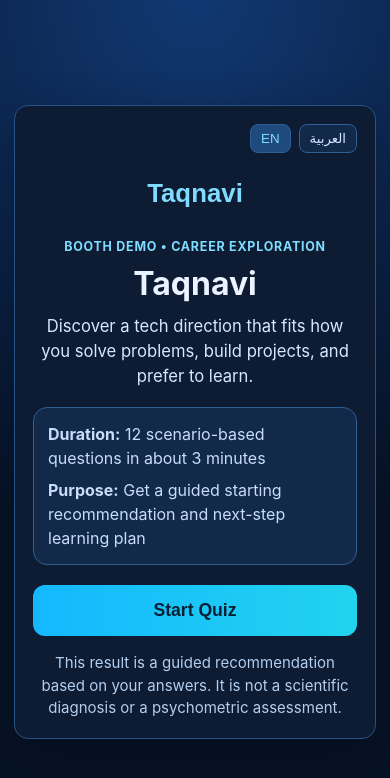
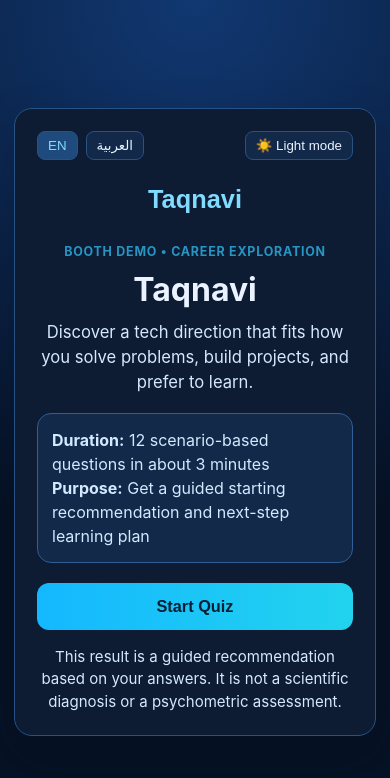
Before and after one commit to mustafaeisa2023-stack/taqnavi, a React (Vite) app: page / in a window 390 px wide. Shown: the top 778 px of the page. Built offline with nearby package versions, Linux system fonts and the light colour scheme.

Commit message:
Sprint 4.6: improve quiz quality and add theme mode

```diff
--- a/src/App.tsx
+++ b/src/App.tsx
@@ -8,6 +8,7 @@ import { buildQuizResult } from './lib/scoring';
 import type { Question } from './types/quiz';
 import './styles.css';
 import { LanguageProvider, useLanguage } from './LanguageContext';
+import { ThemeProvider } from './ThemeContext';
 import { UI_TEXT } from './i18n';
 
 type Stage = 'start' | 'quiz' | 'result';
@@ -18,11 +19,12 @@ function AppInner() {
   const [currentIndex, setCurrentIndex] = useState(0);
   const [answers, setAnswers] = useState<string[]>([]);
   const [error, setError] = useState('');
+  const [sessionSeed, setSessionSeed] = useState('seed-initial');
   const { lang } = useLanguage();
   const t = UI_TEXT[lang];
 
   const result = useMemo(() => (stage === 'result' ? buildQuizResult(quizQuestions, answers) : null), [answers, quizQuestions, stage]);
-  const startQuiz = () => { setQuizQuestions(selectBalancedQuestions(QUESTIONS)); setStage('quiz'); setCurrentIndex(0); setAnswers([]); setError(''); };
+  const startQuiz = () => { setQuizQuestions(selectBalancedQuestions(QUESTIONS)); setStage('quiz'); setCurrentIndex(0); setAnswers([]); setError(''); setSessionSeed(`${Date.now()}`); };
   const handleSelect = (optionId: string) => { const next = [...answers]; next[currentIndex] = optionId; setAnswers(next); setError(''); };
   const handleNext = () => {
     if (!answers[currentIndex]) { setError(t.chooseAnswer); return; }
@@ -32,7 +34,7 @@ function AppInner() {
 
   if (stage === 'start') return <main className="shell"><StartScreen onStart={startQuiz} /></main>;
   if (stage === 'result' && result) return <main className="shell"><ResultScreen result={result} onRestart={startQuiz} /></main>;
-  return <main className="shell"><QuizScreen question={quizQuestions[currentIndex]} index={currentIndex} total={quizQuestions.length} selectedOptionId={answers[currentIndex]} onSelect={handleSelect} onNext={handleNext} error={error} /></main>;
+  return <main className="shell"><QuizScreen question={quizQuestions[currentIndex]} index={currentIndex} total={quizQuestions.length} selectedOptionId={answers[currentIndex]} onSelect={handleSelect} onNext={handleNext} error={error} sessionSeed={sessionSeed} /></main>;
 }
 
-export default function App() { return <LanguageProvider><AppInner /></LanguageProvider>; }
+export default function App() { return <LanguageProvider><ThemeProvider><AppInner /></ThemeProvider></LanguageProvider>; }
--- /dev/null
+++ b/src/ThemeContext.tsx
@@ -0,0 +1,21 @@
+import { createContext, useContext, useEffect, useState } from 'react';
+
+export type ThemeMode = 'dark' | 'light';
+export const THEME_STORAGE_KEY = 'taqnavi_theme';
+
+const ThemeContext = createContext<{theme:ThemeMode; toggleTheme:()=>void}>({ theme: 'dark', toggleTheme: () => {} });
+
+export function ThemeProvider({ children }: { children: React.ReactNode }) {
+  const [theme, setTheme] = useState<ThemeMode>(() => (localStorage.getItem(THEME_STORAGE_KEY) as ThemeMode) || 'dark');
+
+  useEffect(() => {
+    localStorage.setItem(THEME_STORAGE_KEY, theme);
+    document.documentElement.dataset.theme = theme;
+  }, [theme]);
+
+  const toggleTheme = () => setTheme((prev) => (prev === 'dark' ? 'light' : 'dark'));
+
+  return <ThemeContext.Provider value={{ theme, toggleTheme }}>{children}</ThemeContext.Provider>;
+}
+
+export const useTheme = () => useContext(ThemeContext);
--- a/src/components/ResultScreen.tsx
+++ b/src/components/ResultScreen.tsx
@@ -3,6 +3,7 @@ import { ResultCard } from './ResultCard';
 import { useLanguage } from '../LanguageContext';
 import { UI_TEXT } from '../i18n';
 import { LanguageToggle } from './LanguageToggle';
+import { ThemeToggle } from './ThemeToggle';
 
 type ResultScreenProps = { result: QuizResult; onRestart: () => void; };
 
@@ -12,7 +13,7 @@ export function ResultScreen({ result, onRestart }: ResultScreenProps) {
   const t = UI_TEXT[lang];
   return (
     <section className="card result-layout">
-      <LanguageToggle />
+      <div className="toolbar"><LanguageToggle /><ThemeToggle /></div>
       <article className="primary-match"><p className="chip">{t.primaryMatch}</p><h2>{primary.title[lang]}</h2><p className="lead">{primary.shortDescription[lang]}</p></article>
       <section className="content-card"><h3>{t.whyFits}</h3><p>{primary.whyItFits[lang]}</p></section>
       <section className="content-card"><h3>{t.strengths}</h3><ul>{primary.strengths[lang].map((s) => <li key={s}>{s}</li>)}</ul></section>
--- a/src/components/StartScreen.tsx
+++ b/src/components/StartScreen.tsx
@@ -1,6 +1,7 @@
 import { useLanguage } from '../LanguageContext';
 import { UI_TEXT } from '../i18n';
 import { LanguageToggle } from './LanguageToggle';
+import { ThemeToggle } from './ThemeToggle';
 
 type StartScreenProps = { onStart: () => void };
 
@@ -9,7 +10,7 @@ export function StartScreen({ onStart }: StartScreenProps) {
   const t = UI_TEXT[lang];
   return (
     <section className="card center start-screen">
-      <LanguageToggle />
+      <div className="toolbar"><LanguageToggle /><ThemeToggle /></div>
       <img src="/brand/taqnavi-logo.svg" alt={t.logoAlt} className="brand-logo" />
       <p className="eyebrow">{t.booth}</p>
       <h1 className="hero-title">{t.heroTitle}</h1>
--- /dev/null
+++ b/src/components/ThemeToggle.tsx
@@ -0,0 +1,16 @@
+import { useTheme } from '../ThemeContext';
+import { useLanguage } from '../LanguageContext';
+
+export function ThemeToggle() {
+  const { theme, toggleTheme } = useTheme();
+  const { lang } = useLanguage();
+  const label = lang === 'ar'
+    ? (theme === 'dark' ? 'الوضع الفاتح' : 'الوضع الداكن')
+    : (theme === 'dark' ? 'Light mode' : 'Dark mode');
+
+  return (
+    <button type="button" className="theme-toggle" onClick={toggleTheme}>
+      {theme === 'dark' ? '☀️' : '🌙'} {label}
+    </button>
+  );
+}
--- a/src/styles.css
+++ b/src/styles.css
@@ -1,235 +1,61 @@
 :root {
   font-family: Inter, system-ui, sans-serif;
-  color: #eaf3ff;
-  background: #061225;
+}
+
+:root[data-theme='dark'] {
+  --text: #eaf3ff;
+  --bg: #061225;
+  --shell-grad-a: #113872;
+  --card: #0d1b33;
+  --card-border: #275286;
+  --muted: #d4e9ff;
+  --strip: #12294a;
+  --strip-border: #2e5f95;
+  --option: #13294d;
+  --option-border: #2b4f7f;
+}
+
+:root[data-theme='light'] {
+  --text: #10243d;
+  --bg: #f3f8ff;
+  --shell-grad-a: #d8ebff;
+  --card: #ffffff;
+  --card-border: #b9d5f5;
+  --muted: #33506f;
+  --strip: #edf5ff;
+  --strip-border: #bfd9f7;
+  --option: #f2f8ff;
+  --option-border: #bdd7f6;
 }
 
 * { box-sizing: border-box; }
-body { margin: 0; line-height: 1.5; }
-
-.shell {
-  min-height: 100vh;
-  display: grid;
-  place-items: center;
-  padding: 20px 14px;
-  background: radial-gradient(circle at top, #113872 0%, #061225 62%);
-}
-
-.card {
-  width: min(880px, 100%);
-  background: #0d1b33;
-  border: 1px solid #275286;
-  border-radius: 18px;
-  padding: 22px;
-  box-shadow: 0 20px 50px rgb(4 11 24 / 30%);
-}
-
+body { margin: 0; line-height: 1.5; color: var(--text); background: var(--bg); }
+.shell { min-height: 100vh; display: grid; place-items: center; padding: 20px 14px; background: radial-gradient(circle at top, var(--shell-grad-a) 0%, var(--bg) 62%); }
+.card { width: min(880px, 100%); background: var(--card); border: 1px solid var(--card-border); border-radius: 18px; padding: 22px; box-shadow: 0 20px 50px rgb(4 11 24 / 18%); }
 .center { text-align: center; }
 h1, h2, h3 { margin: 0 0 12px; line-height: 1.25; }
 h2 { font-size: clamp(1.25rem, 3vw, 1.8rem); }
-
-.eyebrow {
-  margin: 0 0 8px;
-  color: #7fdcff;
-  font-weight: 700;
-  letter-spacing: .06em;
-  text-transform: uppercase;
-  font-size: .78rem;
-}
-
-.hero-title {
-  font-size: clamp(2rem, 5vw, 3rem);
-  margin-bottom: 10px;
-}
-
-.subtitle {
-  font-size: clamp(1.04rem, 2.6vw, 1.26rem);
-  color: #d4e9ff;
-  max-width: 60ch;
-  margin: 0 auto 18px;
-}
-
-.info-strip {
-  text-align: left;
-  margin: 0 auto 20px;
-  max-width: 680px;
-  padding: 14px;
-  border-radius: 14px;
-  background: #12294a;
-  border: 1px solid #2e5f95;
-}
-
-.info-strip p { margin: 0; color: #c7ddf8; }
-.info-strip p + p { margin-top: 8px; }
-
-.disclaimer {
-  color: #b3ceef;
-  font-size: .94rem;
-  margin: 16px 0 0;
-}
-
-.primary {
-  width: 100%;
-  border: 0;
-  border-radius: 12px;
-  padding: 14px 20px;
-  background: linear-gradient(90deg, #14b8ff, #22d3ee);
-  color: #052034;
-  font-weight: 800;
-  font-size: 1.02rem;
-  cursor: pointer;
-  transition: transform .14s ease, filter .14s ease;
-}
-
-.primary:disabled {
-  cursor: not-allowed;
-  opacity: .5;
-  filter: grayscale(.15);
-}
-
-.primary:hover:not(:disabled),
-.primary:focus-visible:not(:disabled) {
-  transform: translateY(-1px);
-  filter: brightness(1.05);
-}
-
-button:focus-visible {
-  outline: 3px solid #65e8ff;
-  outline-offset: 2px;
-}
-
-.hero-cta {
-  max-width: 420px;
-  margin-inline: auto;
-  font-size: 1.1rem;
-  padding-block: 15px;
-}
-
-.quiz-screen .question-title { margin-top: 6px; }
+.eyebrow { margin: 0 0 8px; color: #2895c2; font-weight: 700; letter-spacing: .06em; text-transform: uppercase; font-size: .78rem; }
+.hero-title { font-size: clamp(2rem, 5vw, 3rem); margin-bottom: 10px; }
+.subtitle { font-size: clamp(1.04rem, 2.6vw, 1.26rem); color: var(--muted); max-width: 60ch; margin: 0 auto 18px; }
+.info-strip { text-align: left; margin: 0 auto 20px; max-width: 680px; padding: 14px; border-radius: 14px; background: var(--strip); border: 1px solid var(--strip-border); }
+.info-strip p { margin: 0; color: var(--muted); }
+.disclaimer { color: var(--muted); font-size: .94rem; margin: 16px 0 0; }
+.primary { width: 100%; border: 0; border-radius: 12px; padding: 14px 20px; background: linear-gradient(90deg, #14b8ff, #22d3ee); color: #052034; font-weight: 800; font-size: 1.02rem; cursor: pointer; }
+.option { text-align: left; width: 100%; border: 1px solid var(--option-border); background: var(--option); color: var(--text); padding: 15px; border-radius: 12px; font-size: 1rem; cursor: pointer; }
+.option.selected { border-color: #2ce1ff; box-shadow: inset 0 0 0 1px #7cecff; }
+.options { display: grid; gap: 12px; margin: 16px 0 18px; }
 .progress-wrap { margin-bottom: 18px; }
-.progress-header {
-  display: flex;
-  justify-content: space-between;
-  align-items: center;
-  color: #b9d4f4;
-  margin-bottom: 10px;
-}
-
-.progress-step { font-weight: 600; }
-.progress-percent { font-weight: 700; color: #8ae7ff; }
-.progress-track {
-  width: 100%;
-  height: 12px;
-  background: #193256;
-  border-radius: 999px;
-  overflow: hidden;
-  margin-bottom: 6px;
-}
-
+.progress-track { width: 100%; height: 12px; background: #193256; border-radius: 999px; overflow: hidden; margin-bottom: 6px; }
 .progress-fill { height: 100%; background: linear-gradient(90deg, #22d3ee, #14b8ff); }
-.options { display: grid; gap: 12px; margin: 16px 0 18px; }
-.option {
-  text-align: left;
-  width: 100%;
-  border: 1px solid #2b4f7f;
-  background: #13294d;
-  color: #ebf4ff;
-  padding: 15px;
-  border-radius: 12px;
-  font-size: 1rem;
-  cursor: pointer;
-  transition: background-color .14s ease, border-color .14s ease, transform .14s ease;
-}
-
-.option:hover,
-.option:focus-visible {
-  border-color: #66dfff;
-  background: #17335e;
-  transform: translateY(-1px);
-}
-
-.option.selected {
-  border-color: #2ce1ff;
-  background: #1a3d6c;
-  box-shadow: inset 0 0 0 1px #7cecff;
-}
-
-.error { color: #ffc2c2; margin-top: -4px; }
-ul, ol { margin: 8px 0 0 20px; }
-.path-list { padding-left: 4px; }
-
-.result-layout { display: grid; gap: 12px; }
-.primary-match {
-  padding: 16px;
-  border: 1px solid #3b73ae;
-  border-radius: 14px;
-  background: linear-gradient(180deg, #144177, #0f2b4f);
-}
-
-.lead { color: #d7ebff; margin: 0; }
-.chip {
-  display: inline-block;
-  background: #123a67;
-  border: 1px solid #3b73ae;
-  padding: 5px 10px;
-  border-radius: 999px;
-  margin-bottom: 10px;
-  color: #97ebff;
-  font-weight: 700;
-}
-
-.content-card {
-  padding: 14px;
-  background: #11284a;
-  border-radius: 12px;
-  border: 1px solid #2c517f;
-}
-
+.content-card,.primary-match,.result-card,.lang-toggle button,.theme-toggle { border: 1px solid var(--card-border); }
+.content-card { padding: 14px; background: var(--strip); border-radius: 12px; }
 .top3 { display: grid; gap: 10px; margin-top: 10px; }
-.result-card {
-  display: grid;
-  grid-template-columns: auto 1fr auto;
-  gap: 12px;
-  align-items: start;
-  padding: 12px;
-  background: #0f223f;
-  border-radius: 12px;
-  border: 1px solid #336393;
-}
-
-.result-rank {
-  min-width: 36px;
-  height: 36px;
-  border-radius: 50%;
-  background: #1a3e68;
-  border: 1px solid #4d83b8;
-  display: grid;
-  place-items: center;
-  font-weight: 800;
-  color: #8ee8ff;
-}
-
-.result-main strong { color: #e9f4ff; }
-.result-reason { color: #afcae8; font-size: .93rem; margin: 4px 0 0; }
-.result-match { font-weight: 800; color: #7ee8ff; white-space: nowrap; }
-.restart { margin-top: 6px; }
-
-@media (min-width: 700px) {
-  .card { padding: 30px; }
-  .primary { width: auto; min-width: 250px; }
-  .quiz-screen .primary,
-  .restart { width: 100%; }
-}
-
-@media (max-width: 520px) {
-  .card { padding: 18px; border-radius: 14px; }
-  .result-card { grid-template-columns: auto 1fr; }
-  .result-match { grid-column: 2; }
-}
-
-.lang-toggle { display:flex; gap:8px; justify-content:flex-end; margin-bottom:10px; }
-.lang-toggle button { border:1px solid #2e5f95; background:#12294a; color:#d4e9ff; border-radius:8px; padding:6px 10px; cursor:pointer; }
+.result-card { display: grid; grid-template-columns: auto 1fr auto; gap: 12px; align-items: start; padding: 12px; background: var(--option); border-radius: 12px; }
+.lang-toggle { display:flex; gap:8px; justify-content:flex-end; }
+.lang-toggle button,.theme-toggle { background: var(--strip); color: var(--text); border-radius:8px; padding:6px 10px; cursor:pointer; }
 .lang-toggle button.active { background:#1f4a7e; color:#7fdcff; }
+.toolbar { display:flex; justify-content:space-between; align-items:center; margin-bottom:10px; gap:8px; }
 .brand-logo { width:min(280px,70%); height:auto; margin:0 auto 10px; display:block; }
 html[dir='rtl'] .info-strip, html[dir='rtl'] .option { text-align:right; }
-html[dir='rtl'] ul, html[dir='rtl'] ol { margin: 8px 20px 0 0; }
+@media (min-width: 700px) { .card { padding: 30px; } .primary { width: auto; min-width: 250px; } .quiz-screen .primary, .restart { width: 100%; } }
```
Also changed, not shown: src/components/QuizScreen.tsx (+9 -4 lines), src/data/questions.ts (+4 -4 lines), src/lib/optionOrder.ts (added, +16 -0 lines), 2 other files (tests, documents, lock files or other folders).
